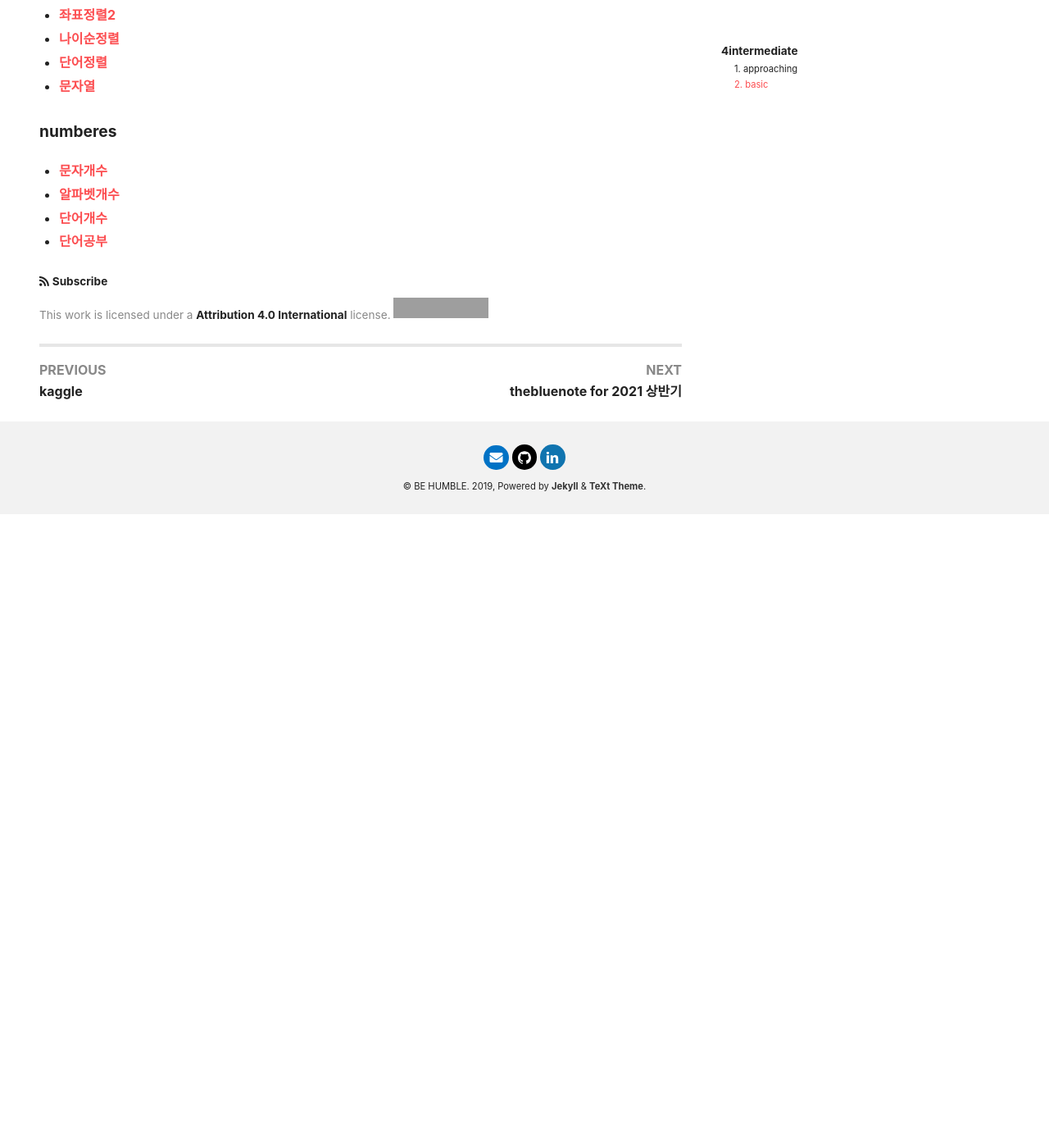
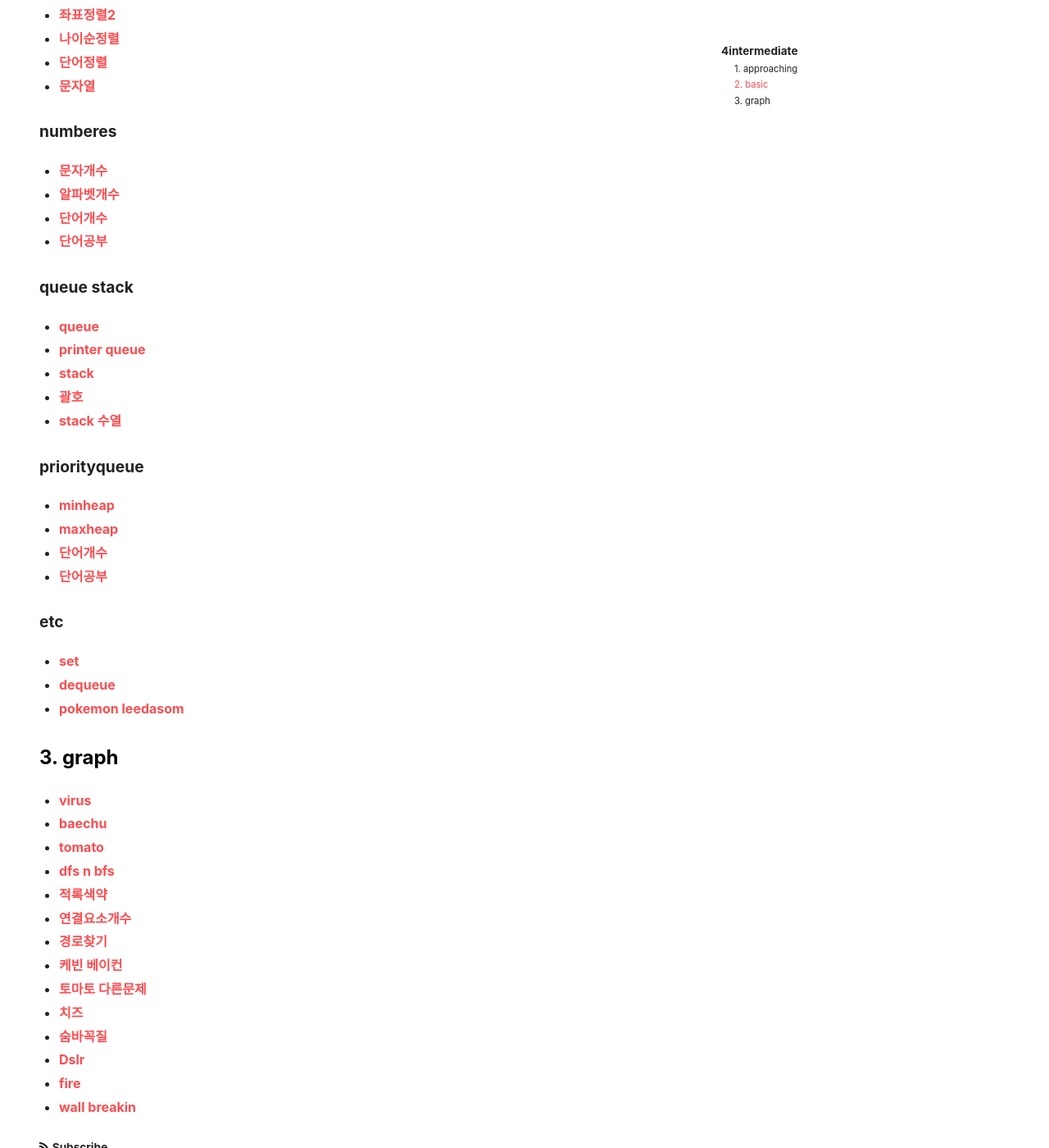
Before and after one commit to underthelights/previous, a Jekyll site: the page built from _posts/thepurplenote/2021-01-08-dailyps.md, in a window 1280 px wide and 1400 px high, scrolled down 1054 px. Shown: the whole window at 82% size. Built offline with Jekyll 4.4.1, drawn with Linux system fonts in a browser that asks for light colours; nearby versions of some CDN libraries; before the commit the page ends 1681 px from its top, so only the background shows below that; grey boxes are pictures that could not be loaded.

Commit message:
Update 2021-01-08-dailyps.md

```diff
--- a/_posts/thepurplenote/2021-01-08-dailyps.md
+++ b/_posts/thepurplenote/2021-01-08-dailyps.md
@@ -41,3 +41,37 @@ picture_frame: shadow
 - [알파벳개수](boj.kr/2470)
 - [단어개수](boj.kr/1024)
 - [단어공부](boj.kr/1929)
+
+#### queue stack
+- [queue](boj.kr/10845)
+- [printer queue](boj.kr/1966)
+- [stack](boj.kr/10828)
+- [괄호](boj.kr/9012)
+- [stack 수열](boj.kr/1874)
+
+#### priorityqueue
+- [minheap](boj.kr/1927)
+- [maxheap](boj.kr/11279)
+- [단어개수](boj.kr/11286)
+- [단어공부](boj.kr/1929)
+
+#### etc
+- [set](boj.kr/11723)
+- [dequeue](boj.kr/10866)
+- [pokemon leedasom](boj.kr/1620)
+
+### 3. graph
+- [virus](boj.kr/2606)
+- [baechu](boj.kr/1012)
+- [tomato](boj.kr/7576)
+- [dfs n bfs](boj.kr/1260)
+- [적록색약](boj.kr/10026)
+- [연결요소개수](boj.kr/11724)
+- [경로찾기](boj.kr/11403)
+- [케빈 베이컨](boj.kr/1389)
+- [토마토 다른문제](boj.kr/7569)
+- [치즈](boj.kr/2636)
+- [숨바꼭질](boj.kr/1697)
+- [Dslr](boj.kr/9019)
+- [fire](boj.kr/5427)
+- [wall breakin](boj.kr/2206)
```
